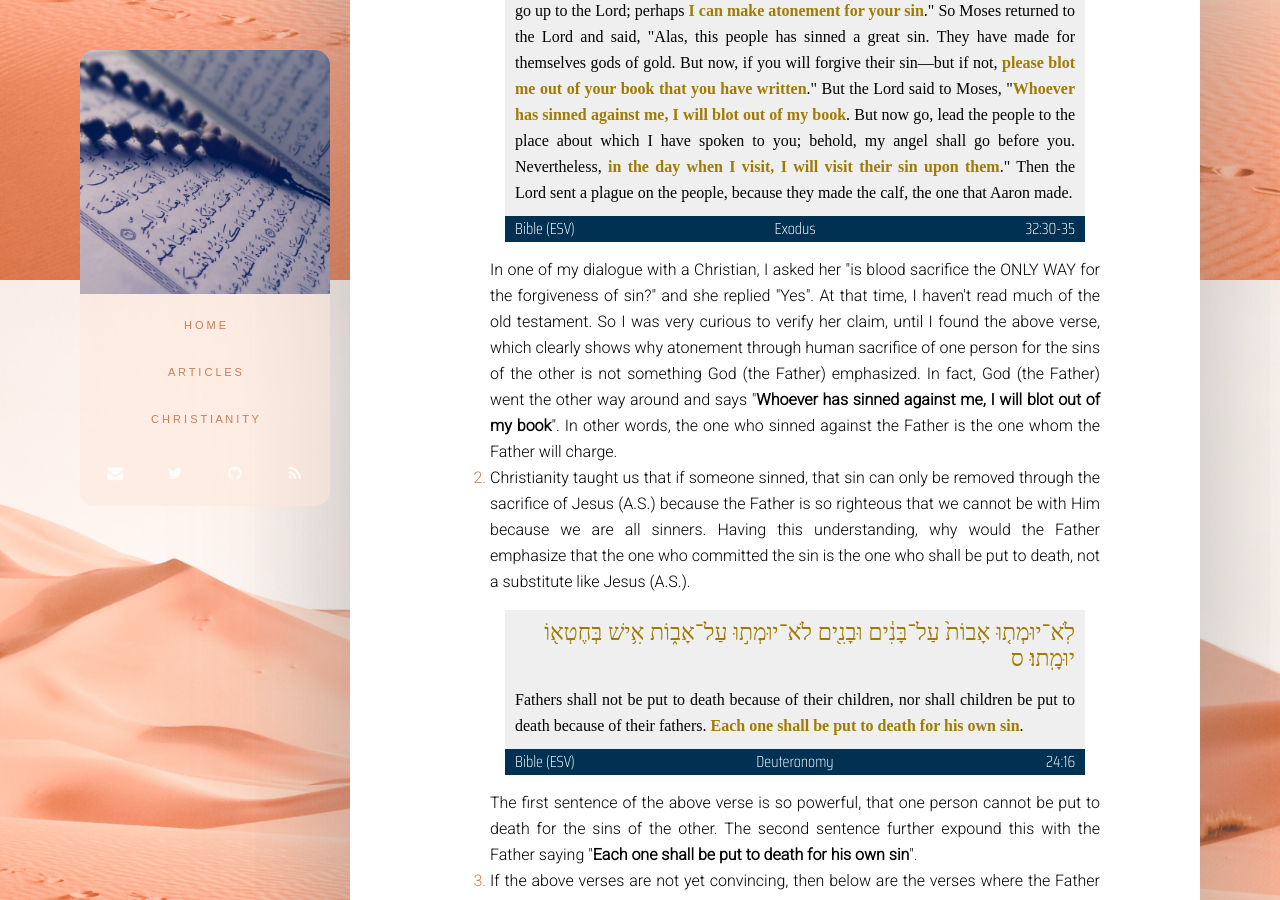
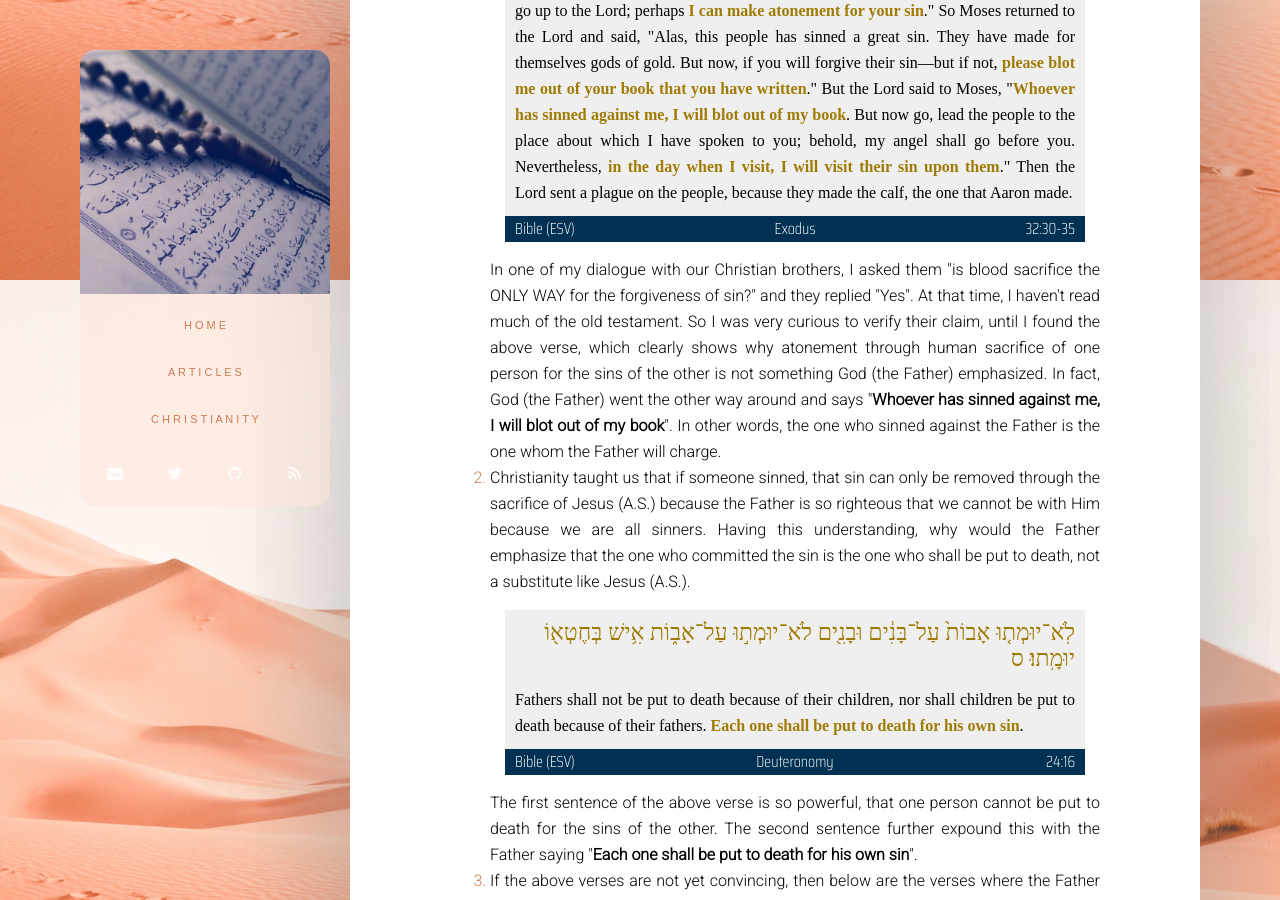
Before and after one commit to learn-islam/learn-islam.github.io, a Jekyll site: the page built from pages/christianity/questions-sins.md, in a window 1280 px wide and 900 px high, scrolled down 620 px. Built offline with Jekyll 4.4.1, drawn with Linux system fonts in a browser that asks for light colours; nearby versions of some CDN libraries; some web fonts are replaced.

Commit message:
making it general

```diff
--- a/pages/christianity/questions-sins.md
+++ b/pages/christianity/questions-sins.md
@@ -45,7 +45,7 @@ The Christian belief is that Jesus (A.S.) died for the sins of all humanity. Tha
                         <div class="chapter-verse">32:30-35</div>
                     </div>
                 </div>
-                In one of my dialogue with a Christian, I asked her "is blood sacrifice the ONLY WAY for the forgiveness of sin?" and she replied "Yes". At that time, I haven't read much of the old testament. So I was very curious to verify her claim, until I found the above verse, which clearly shows why atonement through human sacrifice of one person for the sins of the other is not something God (the Father) emphasized. In fact, God (the Father) went the other way around and says "<b>Whoever has sinned against me, I will blot out of my book</b>". In other words, the one who sinned against the Father is the one whom the Father will charge.
+                In one of my dialogue with our Christian brothers, I asked them "is blood sacrifice the ONLY WAY for the forgiveness of sin?" and they replied "Yes". At that time, I haven't read much of the old testament. So I was very curious to verify their claim, until I found the above verse, which clearly shows why atonement through human sacrifice of one person for the sins of the other is not something God (the Father) emphasized. In fact, God (the Father) went the other way around and says "<b>Whoever has sinned against me, I will blot out of my book</b>". In other words, the one who sinned against the Father is the one whom the Father will charge.
             </span>
         </li>
         <li>
```
